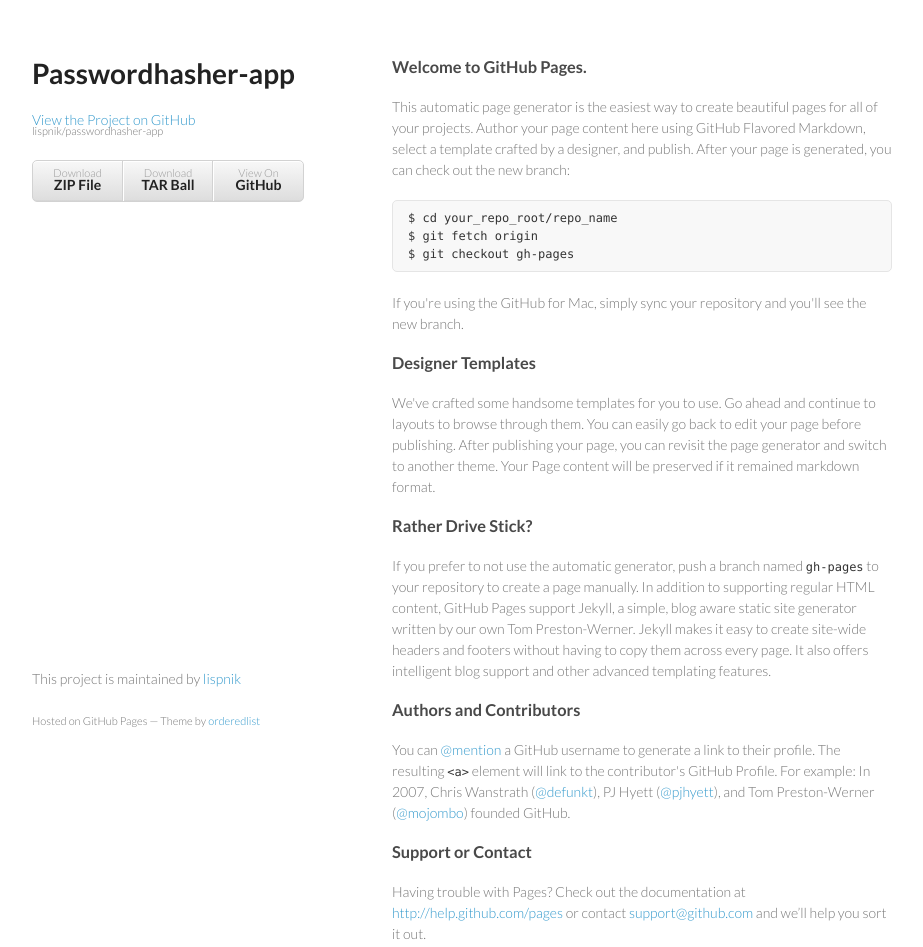
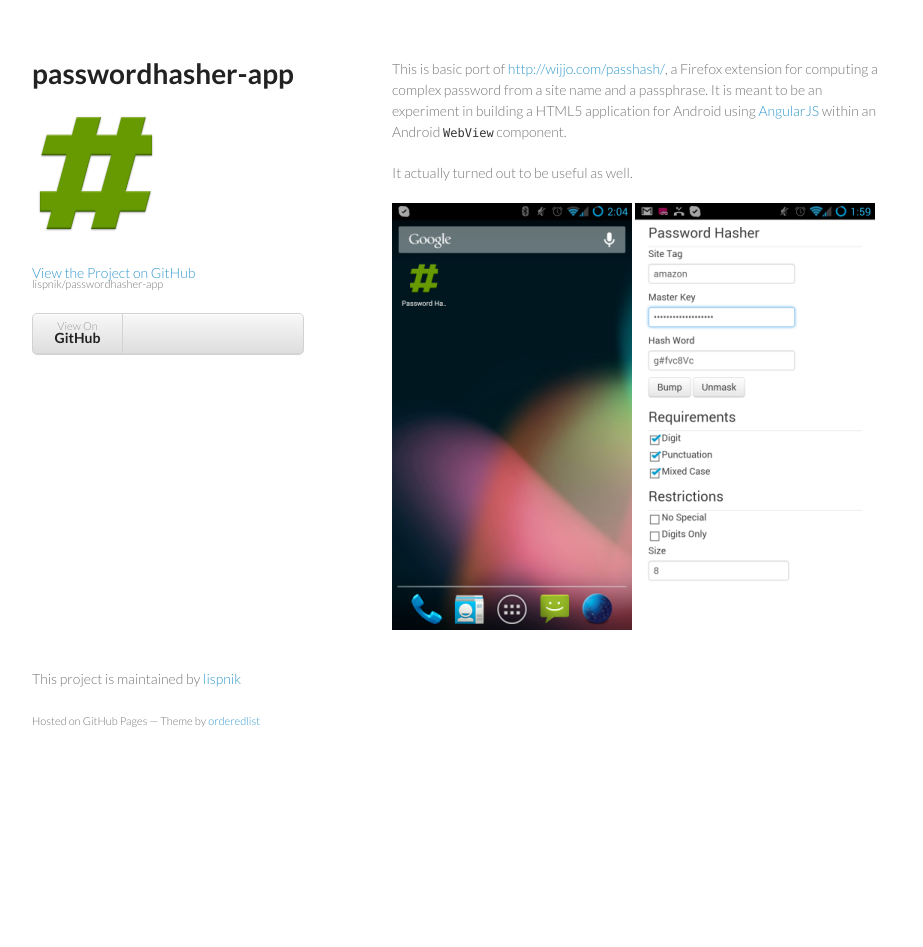
Before and after one commit to lispnik/passwordhasher-app, a plain HTML site: page index.html in a window 1280 px wide. Shown: the whole page, without its empty margins (178-1101 px from the left). After the commit the page ends 800 px from the top, so only its background shows below. Drawn offline with Linux system fonts and the light colour scheme.

Commit message:
Fill out project page.

```diff
--- a/index.html
+++ b/index.html
@@ -3,7 +3,7 @@
   <head>
     <meta charset="utf-8">
     <meta http-equiv="X-UA-Compatible" content="chrome=1">
-    <title>Passwordhasher-app by lispnik</title>
+    <title>passwordhasher-app by lispnik</title>
 
     <link rel="stylesheet" href="stylesheets/styles.css">
     <link rel="stylesheet" href="stylesheets/pygment_trac.css">
@@ -15,50 +15,25 @@
   <body>
     <div class="wrapper">
       <header>
-        <h1>Passwordhasher-app</h1>
-        <p></p>
+        <h1>passwordhasher-app</h1>
+        <p>
+          <img src="Logo.png">
+        </p>
 
         <p class="view"><a href="https://github.com/lispnik/passwordhasher-app">View the Project on GitHub <small>lispnik/passwordhasher-app</small></a></p>
 
 
         <ul>
-          <li><a href="https://github.com/lispnik/passwordhasher-app/zipball/master">Download <strong>ZIP File</strong></a></li>
-          <li><a href="https://github.com/lispnik/passwordhasher-app/tarball/master">Download <strong>TAR Ball</strong></a></li>
           <li><a href="https://github.com/lispnik/passwordhasher-app">View On <strong>GitHub</strong></a></li>
         </ul>
       </header>
       <section>
-        <h3>
-<a name="welcome-to-github-pages" class="anchor" href="#welcome-to-github-pages"><span class="octicon octicon-link"></span></a>Welcome to GitHub Pages.</h3>
-
-<p>This automatic page generator is the easiest way to create beautiful pages for all of your projects. Author your page content here using GitHub Flavored Markdown, select a template crafted by a designer, and publish. After your page is generated, you can check out the new branch:</p>
-
-<pre><code>$ cd your_repo_root/repo_name
-$ git fetch origin
-$ git checkout gh-pages
-</code></pre>
-
-<p>If you're using the GitHub for Mac, simply sync your repository and you'll see the new branch.</p>
-
-<h3>
-<a name="designer-templates" class="anchor" href="#designer-templates"><span class="octicon octicon-link"></span></a>Designer Templates</h3>
-
-<p>We've crafted some handsome templates for you to use. Go ahead and continue to layouts to browse through them. You can easily go back to edit your page before publishing. After publishing your page, you can revisit the page generator and switch to another theme. Your Page content will be preserved if it remained markdown format.</p>
-
-<h3>
-<a name="rather-drive-stick" class="anchor" href="#rather-drive-stick"><span class="octicon octicon-link"></span></a>Rather Drive Stick?</h3>
-
-<p>If you prefer to not use the automatic generator, push a branch named <code>gh-pages</code> to your repository to create a page manually. In addition to supporting regular HTML content, GitHub Pages support Jekyll, a simple, blog aware static site generator written by our own Tom Preston-Werner. Jekyll makes it easy to create site-wide headers and footers without having to copy them across every page. It also offers intelligent blog support and other advanced templating features.</p>
-
-<h3>
-<a name="authors-and-contributors" class="anchor" href="#authors-and-contributors"><span class="octicon octicon-link"></span></a>Authors and Contributors</h3>
-
-<p>You can <a href="https://github.com/blog/821" class="user-mention">@mention</a> a GitHub username to generate a link to their profile. The resulting <code>&lt;a&gt;</code> element will link to the contributor's GitHub Profile. For example: In 2007, Chris Wanstrath (<a href="https://github.com/defunkt" class="user-mention">@defunkt</a>), PJ Hyett (<a href="https://github.com/pjhyett" class="user-mention">@pjhyett</a>), and Tom Preston-Werner (<a href="https://github.com/mojombo" class="user-mention">@mojombo</a>) founded GitHub.</p>
-
-<h3>
-<a name="support-or-contact" class="anchor" href="#support-or-contact"><span class="octicon octicon-link"></span></a>Support or Contact</h3>
-
-<p>Having trouble with Pages? Check out the documentation at <a href="http://help.github.com/pages">http://help.github.com/pages</a> or contact <a href="mailto:support@github.com">support@github.com</a> and we’ll help you sort it out.</p>
+        <p>This is basic port of <a href="http://wijjo.com/passhash/">http://wijjo.com/passhash/</a>, a Firefox extension for computing a complex password from a site name and a passphrase. It is meant to be an experiment in building a HTML5 application for Android using <a href="http://angularjs.org/">AngularJS</a> within an Android <code>WebView</code> component.</p>
+        <p>It actually turned out to be useful as well.</p>
+        <div>
+          <img src="Screenshot_Icon.png">
+          <img src="Screenshot_Main.png">
+        </div>
       </section>
       <footer>
         <p>This project is maintained by <a href="https://github.com/lispnik">lispnik</a></p>
```
Also changed, not shown: Logo.png (added), Screenshot_Icon.png (added), Screenshot_Main.png (added).
